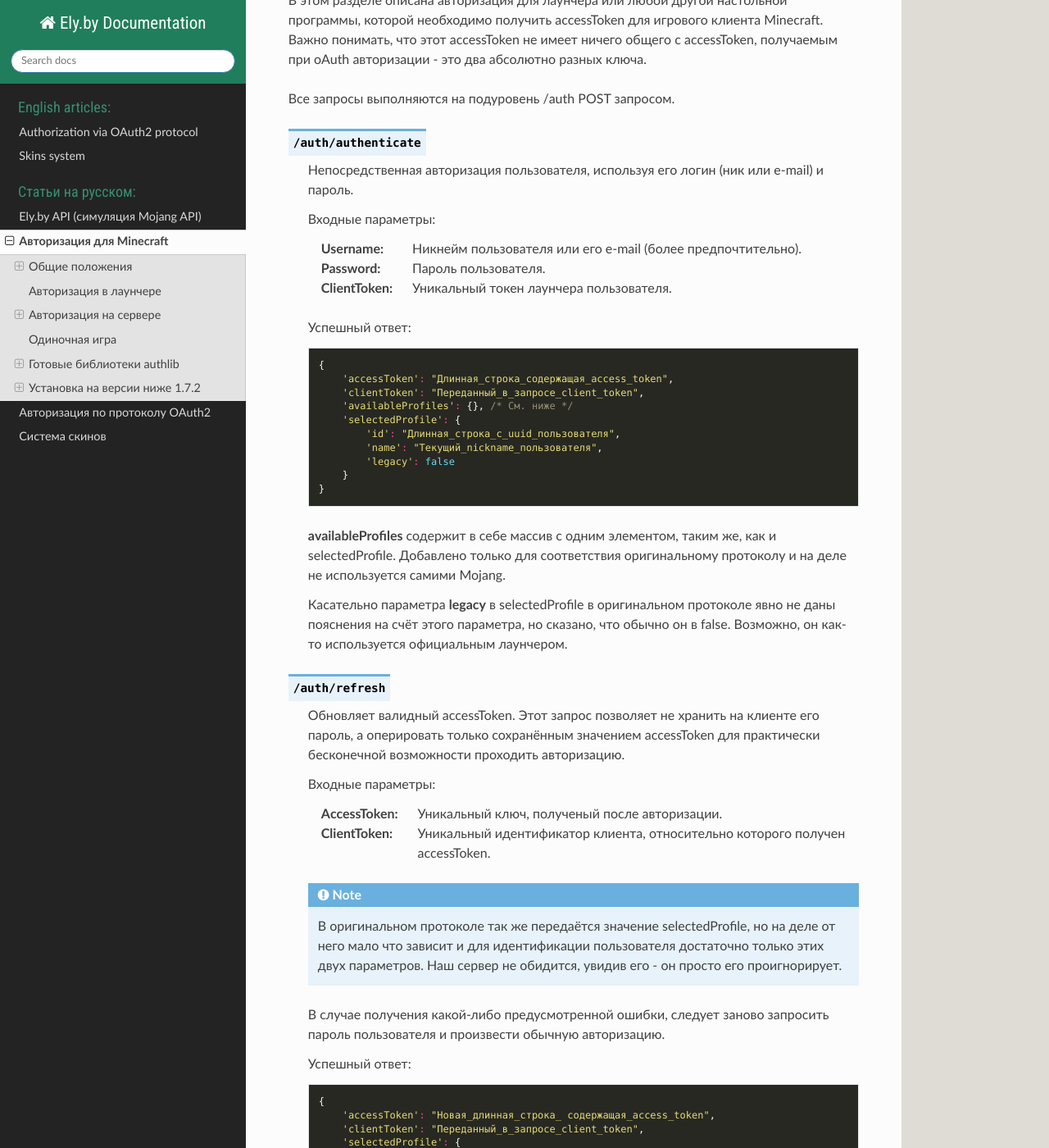
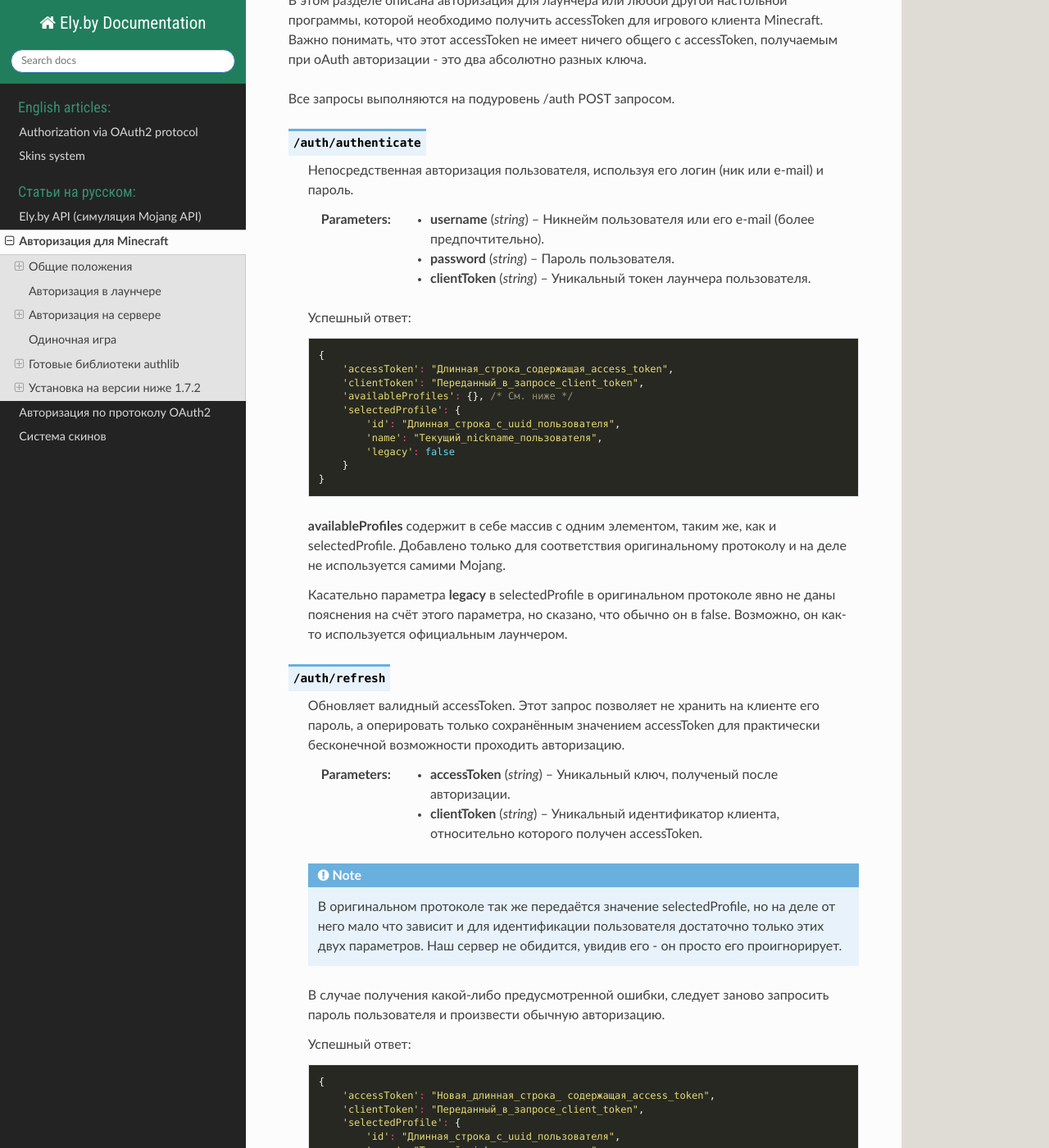
Before and after one commit to elyby/docs, a Sphinx documentation site: the page built from source/ru/minecraft-auth.rst, in a window 1280 px wide and 1400 px high, scrolled down 1132 px. Shown: the whole window at 82% size. Built offline with Sphinx 7.4.7 and the Read the Docs theme 2.0.0, drawn with Linux system fonts in a browser that asks for light colours; some of the changed text lies outside the part shown.

Commit message:
Resolves #4. Fix oauth user's info code example. Fix capitalized parameters names in the minecraft-auth article

```diff
--- a/source/en/oauth.rst
+++ b/source/en/oauth.rst
@@ -215,7 +215,7 @@ To send ``access_token``, the ``Authorization`` header is used with the value of
    $accessToken = 'some_access_token_value';
 
    $curl = curl_init();
-   curl_setopt($curl, CURLOPT_URL, 'https://account.ely.by/api/oauth2/v1/token');
+   curl_setopt($curl, CURLOPT_URL, 'https://account.ely.by/api/account/v1/info');
    curl_setopt($curl, CURLOPT_RETURNTRANSFER, true);
    curl_setopt($curl, CURLOPT_HTTPHEADER, [
        'Authorization: Bearer ' . $accessToken,
--- a/source/ru/minecraft-auth.rst
+++ b/source/ru/minecraft-auth.rst
@@ -59,13 +59,9 @@ accessToken для игрового клиента Minecraft. Важно пон
 
    Непосредственная авторизация пользователя, используя его логин (ник или e-mail) и пароль.
 
-   Входные параметры:
-
-   :username: Никнейм пользователя или его e-mail (более предпочтительно).
-
-   :password: Пароль пользователя.
-
-   :clientToken: Уникальный токен лаунчера пользователя.
+   :param string username: Никнейм пользователя или его e-mail (более предпочтительно).
+   :param string password: Пароль пользователя.
+   :param string clientToken: Уникальный токен лаунчера пользователя.
 
    Успешный ответ:
 
@@ -93,11 +89,8 @@ accessToken для игрового клиента Minecraft. Важно пон
    Обновляет валидный accessToken. Этот запрос позволяет не хранить на клиенте его пароль, а оперировать только сохранённым
    значением accessToken для практически бесконечной возможности проходить авторизацию.
 
-   Входные параметры:
-
-   :accessToken: Уникальный ключ, полученый после авторизации.
-
-   :clientToken: Уникальный идентификатор клиента, относительно которого получен accessToken.
+   :param string accessToken: Уникальный ключ, полученый после авторизации.
+   :param string clientToken: Уникальный идентификатор клиента, относительно которого получен accessToken.
 
    .. note:: В оригинальном протоколе так же передаётся значение selectedProfile, но на деле от него мало что зависит и
              для идентификации пользователя достаточно только этих двух параметров. Наш сервер не обидится, увидив его -
@@ -125,9 +118,7 @@ accessToken для игрового клиента Minecraft. Важно пон
    Этот запрос позволяет проверить валиден ли указанный accessToken или нет. Этот запрос не обновляет токен и его время
    жизни, а только позволяет удостовериться, что он ещё действительный.
 
-   Входные параметры:
-
-   :accessToken: Уникальный ключ, полученый после авторизации.
+   :param string accessToken: Уникальный ключ, полученый после авторизации.
 
    Успешным ответом будет являться пустое тело. При ошибке будет получен **400** или **401** статус. Пример ответа сервера
    при отправке истёкшего токена:
@@ -143,11 +134,8 @@ accessToken для игрового клиента Minecraft. Важно пон
 
    Этот запрос позволяет выполнить инвалидацию всех выданных пользователю токенов.
 
-   Входные параметры:
-
-   :username: Никнейм пользователя или его e-mail (более предпочтительно).
-
-   :password: Пароль пользователя.
+   :param string username: Никнейм пользователя или его e-mail (более предпочтительно).
+   :param string password: Пароль пользователя.
 
    Успешным ответом будет являться пустое тело. Ориентируйтесь на поле **error** в теле ответа.
 
@@ -158,9 +146,8 @@ accessToken для игрового клиента Minecraft. Важно пон
 
    Входные параметры:
 
-   :accessToken: Уникальный ключ, полученый после авторизации.
-
-   :clientToken: Уникальный идентификатор клиента, относительно которого получен accessToken.
+   :param string accessToken: Уникальный ключ, полученый после авторизации.
+   :param string clientToken: Уникальный идентификатор клиента, относительно которого получен accessToken.
 
    Успешным ответом будет являться пустое тело. Ориентируйтесь на поле **error** в теле ответа.
 
--- a/source/ru/oauth.rst
+++ b/source/ru/oauth.rst
@@ -213,7 +213,7 @@
    $accessToken = 'some_access_token_value';
 
    $curl = curl_init();
-   curl_setopt($curl, CURLOPT_URL, 'https://account.ely.by/api/oauth2/v1/token');
+   curl_setopt($curl, CURLOPT_URL, 'https://account.ely.by/api/account/v1/info');
    curl_setopt($curl, CURLOPT_RETURNTRANSFER, true);
    curl_setopt($curl, CURLOPT_HTTPHEADER, [
        'Authorization: Bearer ' . $accessToken,
```
